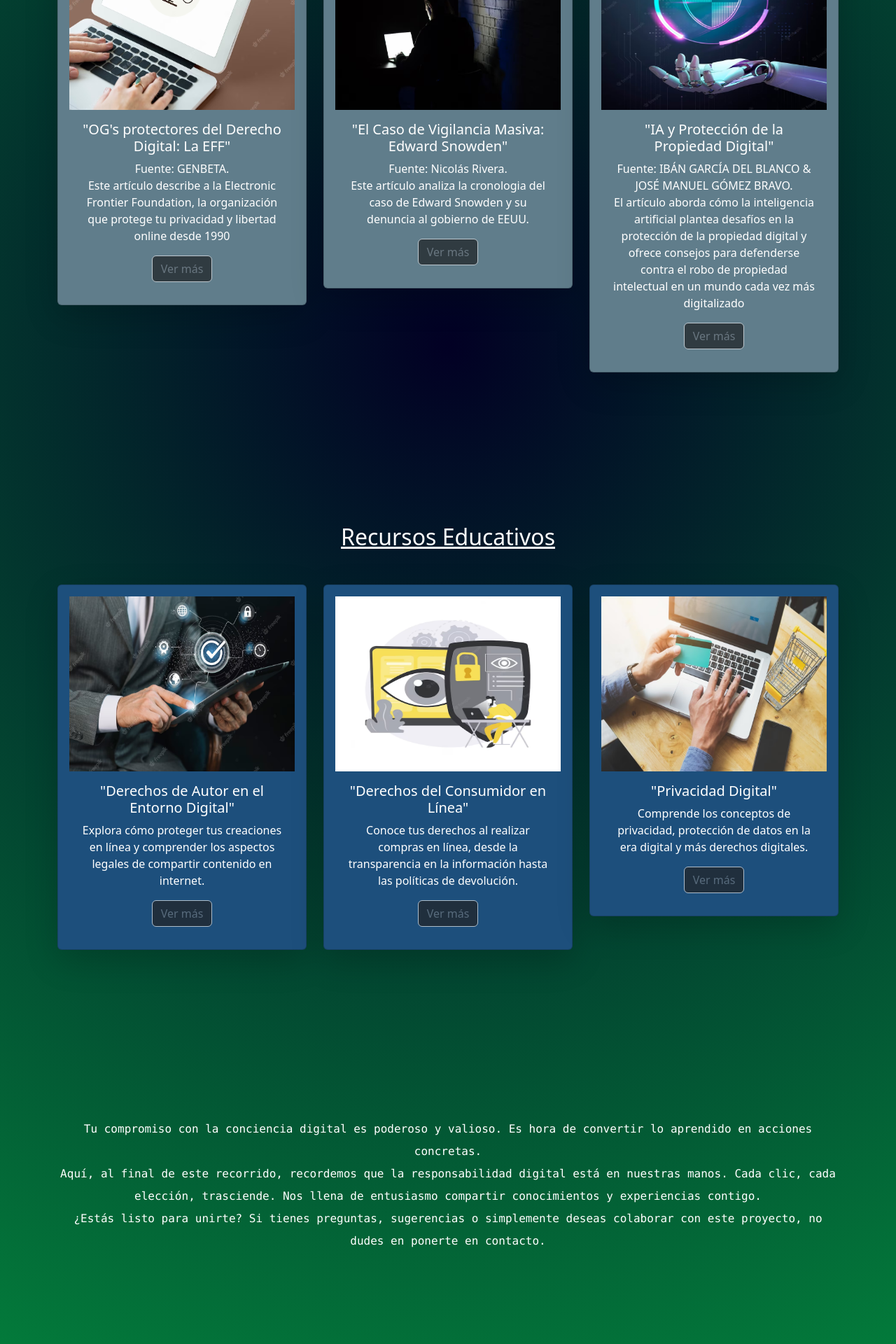
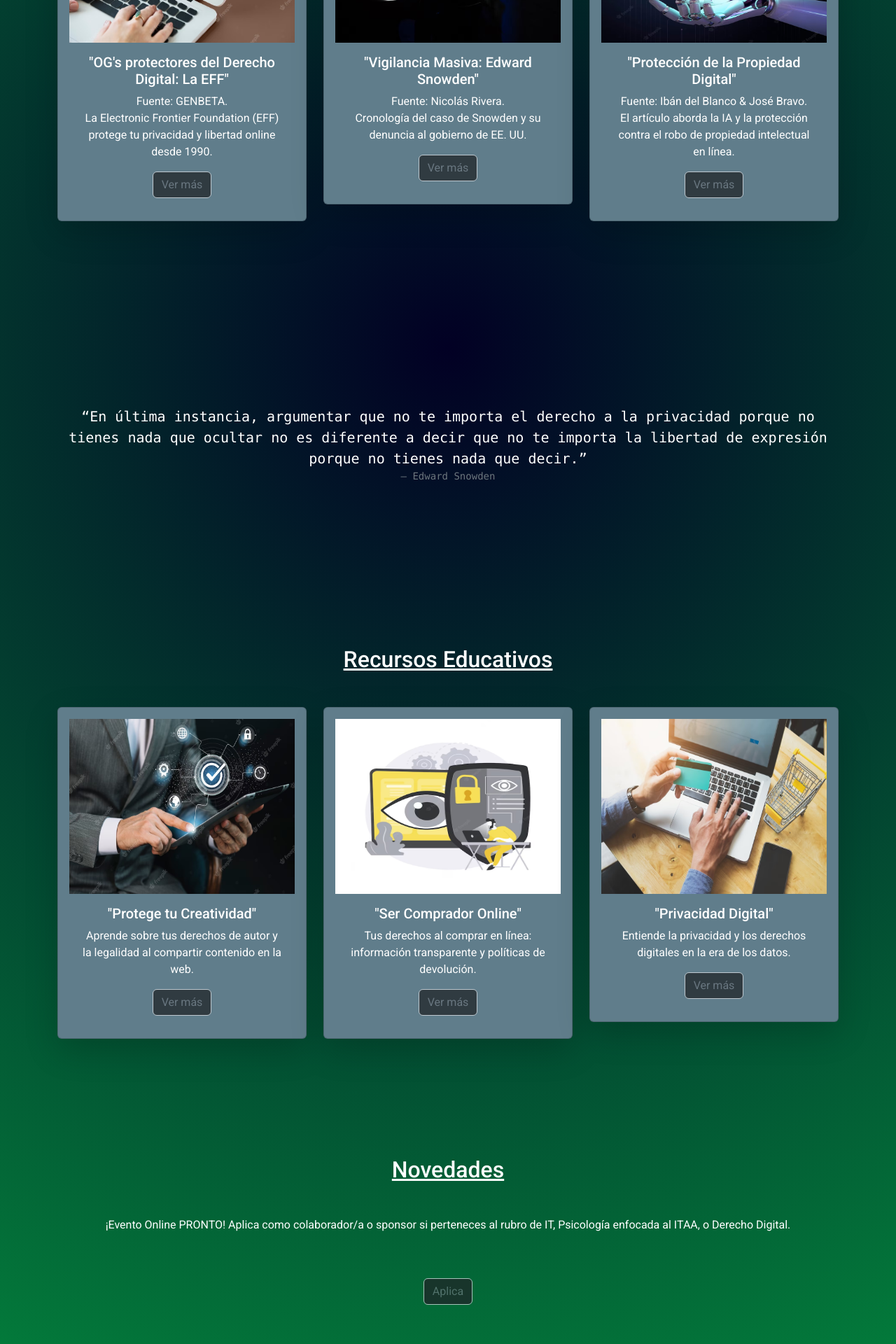
Before and after one commit to jolimadev/Conciencia-Digital, a React (Create React App) app: page /LegalScreen in a window 1280 px wide. Shown: the part 1060-2980 px from the top of the page at 70% size. Built offline with nearby package versions, Linux system fonts and the light colour scheme.

Commit message:
redacción y contenido mejorado

```diff
--- a/src/CSS/animationletters.css
+++ b/src/CSS/animationletters.css
@@ -1,4 +1,4 @@
-
+@import url('https://fonts.googleapis.com/css2?family=Roboto:ital,wght@0,100;0,300;0,400;0,500;0,700;0,900;1,100;1,300;1,400;1,500;1,700;1,900&display=swap');
 /* Definición de una animación llamada 'appearFromCenter' */
 @keyframes appearFromCenter {
     /* Definición del estado inicial */
@@ -16,7 +16,10 @@
   /* Estilo para el texto con la animación */
   .typing-text {
     opacity: 0;
-    animation: appearFromCenter 1.5s ease forwards;
+    font-family: "Roboto", sans-serif;
+    font-weight: 300;
+    font-style: normal;
+    animation: appearFromCenter 3s ease forwards;
   }
 
 
--- a/src/Componentes/Articulos.jsx
+++ b/src/Componentes/Articulos.jsx
@@ -29,9 +29,9 @@ function Articulos() {
               </div>
               <div className="card-body text-white">
                 <h5 className="card-title">
-                  "ITAA: Organismo para ayudar a personas adictas al consumo de redes social y tecnología."
+                  "ITAA: Ayuda para personas adictas al consumo de redes sociales"
                 </h5>
-                <p className="card-text">Fuente: Web oficial de la Organización.</p>
+                <p className="card-text">Fuente: Web oficial del Organismo.</p>
                 <a
                   href="https://internetaddictsanonymous.org/es/espanol/"
                   target="_blank"
@@ -62,7 +62,7 @@ function Articulos() {
               </div>
               <div className="card-body text-white">
                 <h5 className="card-title">
-                  "Cómo evitar las estafas generadas por la IA"
+                  "Evitar estafas generadas por IA"
                 </h5>
                 <p className="card-text">Fuente: acens by Telefónica Tech.</p>
                 <a
--- a/src/Componentes/ArticulosLegal.jsx
+++ b/src/Componentes/ArticulosLegal.jsx
@@ -33,9 +33,7 @@ function ArticulosLegal() {
                 <p className="card-text">
                   Fuente: GENBETA.
                   <br />
-                  Este artículo describe a la Electronic Frontier Foundation, la
-                  organización que protege tu privacidad y libertad online desde
-                  1990
+                  La Electronic Frontier Foundation (EFF) protege tu privacidad y libertad online desde 1990.
                 </p>
                 <a
                   href="https://www.genbeta.com/web/asi-es-la-electronic-frontier-foundation-la-organizacion-que-protege-tu-privacidad-y-libertad-online-desde-1990"
@@ -67,13 +65,12 @@ function ArticulosLegal() {
               </div>
               <div className="card-body text-white">
                 <h5 className="card-title">
-                  "El Caso de Vigilancia Masiva: Edward Snowden"
+                  "Vigilancia Masiva: Edward Snowden"
                 </h5>
                 <p className="card-text">
                   Fuente: Nicolás Rivera.
                   <br />
-                  Este artículo analiza la cronologia del caso de Edward Snowden
-                  y su denuncia al gobierno de EEUU.
+                  Cronología del caso de Snowden y su denuncia al gobierno de EE. UU.
                 </p>
                 <a
                   href="https://hipertextual.com/2016/03/cronologia-edward-snowden"
@@ -105,16 +102,12 @@ function ArticulosLegal() {
               </div>
               <div className="card-body text-white">
                 <h5 className="card-title">
-                  "IA y Protección de la Propiedad Digital"
+                  "Protección de la Propiedad Digital"
                 </h5>
                 <p className="card-text">
-                  Fuente: IBÁN GARCÍA DEL BLANCO & JOSÉ MANUEL GÓMEZ BRAVO.
+                  Fuente: Ibán del Blanco & José Bravo.
                   <br />
-                  El artículo aborda cómo la inteligencia artificial plantea
-                  desafíos en la protección de la propiedad digital y ofrece
-                  consejos para defenderse contra el robo de propiedad
-                  intelectual en un mundo cada vez más digitalizado
-                </p>
+                  El artículo aborda la IA y la protección contra el robo de propiedad intelectual en línea.             </p>
                 <a
                   href="https://elpais.com/opinion/2022-11-16/la-propiedad-intelectual-en-la-inteligencia-artificial.html"
                   target="_blank"
--- a/src/Componentes/Eventos.jsx
+++ b/src/Componentes/Eventos.jsx
@@ -6,10 +6,10 @@ import { Link } from 'react-router-dom';
 
 const Eventos = () => {
   return (
-    <section className="event-section text-center py-5 text-white">
-    <h2 className='text-decoration-underline mb-5'>Próximo Evento</h2>
-    <p>Evento Online PRONTO! Aplica como ponente si perteneces al rubro de Ciberseguridad & Hacking, Psicología y Derecho. </p>
-    <Link className="mt-5 btn btn-primary opacity-75 bg-dark border btn-outline-secondary" to="/Formulario">Aplica como Ponente</Link>
+    <section className="event-section text-center py-5 mb-5 text-white">
+    <h2 className='text-decoration-underline mb-5'>Novedades</h2>
+    <p>¡Evento Online PRONTO! Aplica como colaborador/a o sponsor si perteneces al rubro de IT, Psicología enfocada al ITAA, o Derecho Digital. </p>
+    <Link className="mt-5 btn btn-primary opacity-75 bg-dark border btn-outline-secondary" to="/Formulario">Aplica</Link>
 
   </section>
   )
--- a/src/Componentes/Recursos.jsx
+++ b/src/Componentes/Recursos.jsx
@@ -93,8 +93,7 @@ function Recursos() {
               </div>
               <div className="card-body text-white">
                 <h5 className="card-title">
-                  "Interland: juego educativo de Google para enseñar a cómo ser
-                  seguros en línea."
+                  "Interland: Juego educativo sobre Internet."
                 </h5>
                 <p className="card-text ">Fuente: Google</p>
                 <a
--- a/src/Componentes/RecursosLegal.jsx
+++ b/src/Componentes/RecursosLegal.jsx
@@ -14,7 +14,7 @@ function RecursosLegal() {
           <div className="col-md-4 mb-4">
             <div
               className="card shadow-lg p-3 mb-5 rounded "
-              style={{ backgroundColor: "#1d4f7c" }}
+              style={{ backgroundColor: "#607d8b" }}
             >
               <div className="embed-responsive embed-responsive-16by9 ">
                 <img
@@ -29,11 +29,10 @@ function RecursosLegal() {
               </div>
               <div className="card-body text-white">
                 <h5 className="card-title">
-                  "Derechos de Autor en el Entorno Digital"
+                  "Protege tu Creatividad"
                 </h5>
                 <p className="card-text">
-                Explora cómo proteger tus creaciones en línea y comprender los aspectos legales de compartir contenido en internet.
-                </p>
+                Aprende sobre tus derechos de autor y la legalidad al compartir contenido en la web.                </p>
                 <a
                   href="https://www.udemy.com/course/derechos-de-autor-en-entorno-digitales/"
                   target="_blank"
@@ -48,7 +47,7 @@ function RecursosLegal() {
           <div className="col-md-4 mb-4">
             <div
               className="card shadow-lg p-3 mb-5 rounded"
-              style={{ backgroundColor: "#1d4f7c" }}
+              style={{ backgroundColor: "#607d8b" }}
             >
               <div className="embed-responsive embed-responsive-16by9">
                 <img
@@ -63,11 +62,10 @@ function RecursosLegal() {
               </div>
               <div className="card-body text-white">
                 <h5 className="card-title">
-                "Derechos del Consumidor en Línea"
+                "Ser Comprador Online"
                 </h5>
                 <p className="card-text">
-                Conoce tus derechos al realizar compras en línea, desde la transparencia en la información hasta las políticas de devolución.
-                </p>
+                Tus derechos al comprar en línea: información transparente y políticas de devolución.                </p>
                 <a
                   href="https://www.argentina.gob.ar/produccion/defensadelconsumidor/escuela-argentina-de-educacion-en-consumo"
                   target="_blank"
@@ -82,7 +80,7 @@ function RecursosLegal() {
           <div className="col-md-4 mb-4">
             <div
               className="card shadow-lg p-3 mb-5 rounded"
-              style={{ backgroundColor: "#1d4f7c" }}
+              style={{ backgroundColor: "#607d8b" }}
             >
               <div className="embed-responsive embed-responsive-16by9">
                 <img
@@ -100,7 +98,7 @@ function RecursosLegal() {
                 "Privacidad Digital"
                 </h5>
                 <p className="card-text ">
-                Comprende los conceptos de privacidad, protección de datos en la era digital y más derechos digitales.
+                Entiende la privacidad y los derechos digitales en la era de los datos.
                 </p>
                 <a
                   href="https://www.argentina.gob.ar/aaip/datospersonales/derechos"
--- a/src/Screens/HomeScreen.jsx
+++ b/src/Screens/HomeScreen.jsx
@@ -16,13 +16,15 @@ const HomeScreen = () => {
         backgroundColor: "rgb(2,0,36)",
         background:
           "radial-gradient(circle, rgba(2,0,36,1) 0%, rgba(3,131,60,1) 100%, rgba(0,212,255,1) 100%)",
-      }}
+          fontFamily: "Roboto, sans-serif",
+
+        }}
     >
       {/*Seccion Bienvenida */}
 
       <div className="py-4 main-section">
-        <div className="container text-center text-white font-monospace py-5 mt-5 ">
-          <h1 className="mb-4 mt-5">¡Bienvenidos a Conciencia Digital!</h1>
+        <div className="container text-center text-white py-5 mt-5 ">
+          <h1 className="mb-4 mt-5">Bienvenido a Conciencia Digital</h1>
           <br></br>
           <p className="typing-text lh-lg">
             Nos dedicamos a promover el uso responsable de las herramientas web.
@@ -35,33 +37,33 @@ const HomeScreen = () => {
       </div>
 
 
-      <Eventos />
-
 
       {/* Sección de artículos sobre consumo consciente en redes y creadores de contenido filántropos */}
       <Articulos />
+ {/* DESPEDIDA Y CALL TO ACTION */}
+ {/* DESPEDIDA Y CALL TO ACTION */}
+<div id="Nosotros" className="py-5 main-section mt-4 mb-5">
+  <div className="container text-center text-white font-monospace py-4 mt-5 mb-lg-5">
+    <figure className="text-center">
+      <blockquote className="blockquote">
+        <p>
+          “En última instancia, argumentar que no te importa el derecho a la
+          privacidad porque no tienes nada que ocultar no es diferente a decir
+          que no te importa la libertad de expresión porque no tienes nada que
+          decir.”
+        </p>
+      </blockquote>
+      <figcaption className="blockquote-footer">
+        Edward Snowden
+      </figcaption>
+    </figure>
+  </div>
+</div>
 
       {/*RECURSOS */}
       <Recursos />
 
-
-      {/* DESPEDIDA Y CALL TO ACTION */}
-      <div id="Nosotros" className="py-4 main-section mt-3 mb-5 ">
-        <div className="container text-center text-white font-monospace py-4 mt-5 mb-lg-5">
-          <p className="typing-text lh-lg">
-            Tu compromiso con la conciencia digital es poderoso y valioso. Es
-            hora de convertir lo aprendido en acciones concretas. <br />
-            Aquí, al final de este recorrido, recordemos que la responsabilidad
-            digital está en nuestras manos. Cada clic, cada elección,
-            trasciende. Nos llena de entusiasmo compartir conocimientos y
-            experiencias contigo.
-            <br />
-            ¿Estás listo para unirte? Si tienes preguntas, sugerencias o
-            simplemente deseas colaborar con este proyecto, no dudes en ponerte
-            en contacto.
-          </p>
-        </div>
-      </div>
+      <Eventos/>
 
       {/* COMPONENTE PARA NOTIFICAR EVENTOS & WEBINAR */}
 
--- a/src/Screens/LegalScreen.jsx
+++ b/src/Screens/LegalScreen.jsx
@@ -2,6 +2,7 @@ import React from "react";
 import ArticulosLegal from "../Componentes/ArticulosLegal";
 import RecursosLegal from "../Componentes/RecursosLegal";
 import Footer from "../Componentes/Footer";
+import Eventos from "../Componentes/Eventos";
 
 
 
@@ -13,11 +14,13 @@ const LegalScreen = () => {
         backgroundColor: "rgb(2,0,36)",
         background:
           "radial-gradient(circle, rgba(2,0,36,1) 0%, rgba(3,131,60,1) 100%, rgba(0,212,255,1) 100%)",
-      }}
+          fontFamily: "Roboto, sans-serif", // Corrected syntax
+
+        }}
     >
       {/*Seccion Informativa*/}
       <div id="Legal" className="py-4 main-section">
-        <div className="container text-center text-white font-monospace py-5 mt-5">
+        <div className="container text-center text-white py-5 mt-5">
           <h1 className="mb-4 mt-5">Derecho Digital: ¿Qué es?</h1>
           <br></br>
           <p className="typing-text lh-lg">
@@ -64,27 +67,29 @@ const LegalScreen = () => {
 
       {/* Seccion de Articulos sobre Derecho Digitales y casos conocidos de violacion de privacidad: */}
       <ArticulosLegal />
+
+      <div id="Nosotros" className="py-5 main-section mt-4 mb-5">
+  <div className="container text-center text-white font-monospace py-4 mt-5 mb-lg-5">
+    <figure className="text-center">
+      <blockquote className="blockquote">
+        <p>
+          “En última instancia, argumentar que no te importa el derecho a la
+          privacidad porque no tienes nada que ocultar no es diferente a decir
+          que no te importa la libertad de expresión porque no tienes nada que
+          decir.”
+        </p>
+      </blockquote>
+      <figcaption className="blockquote-footer">
+        Edward Snowden
+      </figcaption>
+    </figure>
+  </div>
+</div>
       {/* Seccion de Recursos sobre Derecho Digitales y recursos para aprender y capacitarse: */}
       <RecursosLegal />
 
       {/* DESPEDIDA Y CALL TO ACTION */}
-      <div id="Nosotros" className="py-4 main-section mt-4 mb-5 ">
-        <div className="container text-center text-white font-monospace py-4 mt-5 mb-lg-5">
-          <p className="typing-text lh-lg">
-            Tu compromiso con la conciencia digital es poderoso y valioso. Es
-            hora de convertir lo aprendido en acciones concretas. <br />
-            Aquí, al final de este recorrido, recordemos que la responsabilidad
-            digital está en nuestras manos. Cada clic, cada elección,
-            trasciende. Nos llena de entusiasmo compartir conocimientos y
-            experiencias contigo.
-            <br />
-            ¿Estás listo para unirte? Si tienes preguntas, sugerencias o
-            simplemente deseas colaborar con este proyecto, no dudes en ponerte
-            en contacto.
-          </p>
-        </div>
-      </div>
-
+      <Eventos/>
       {/*FOOTER */}
      <Footer/>
     </div>
```
